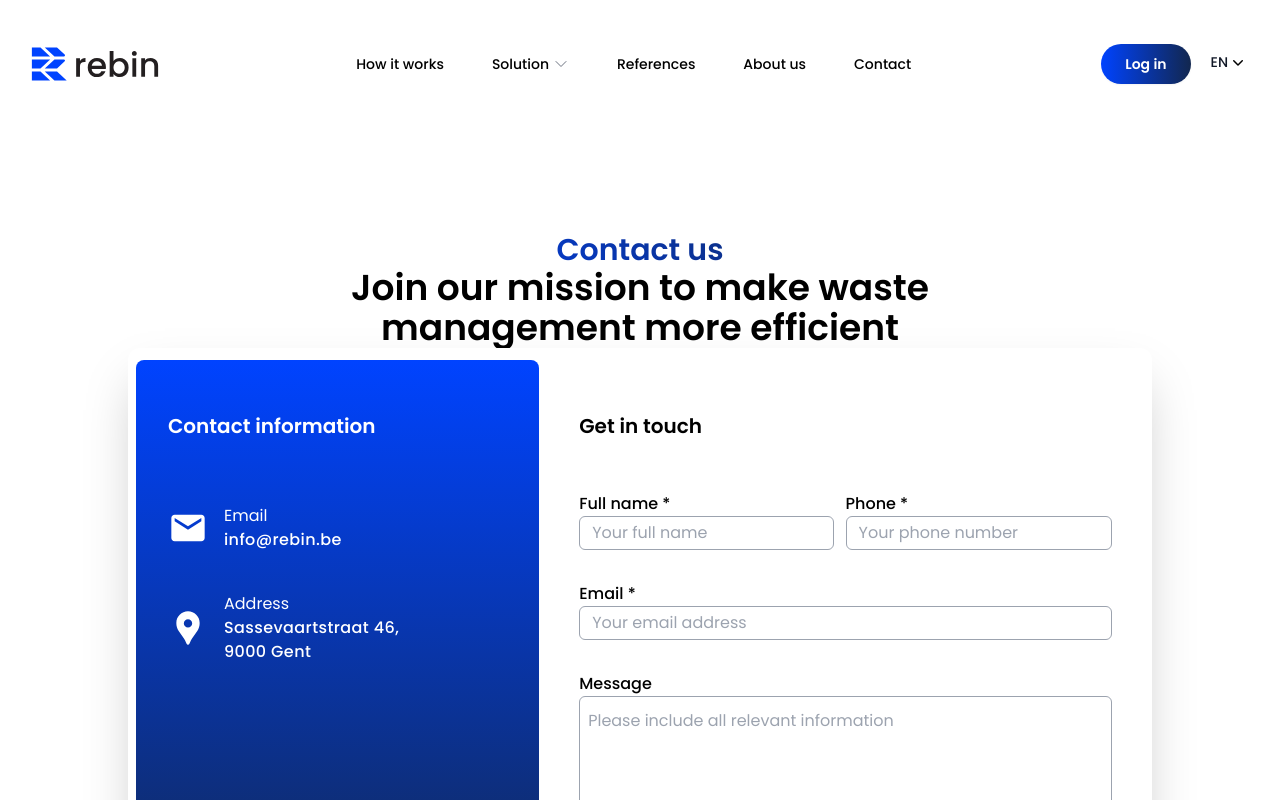
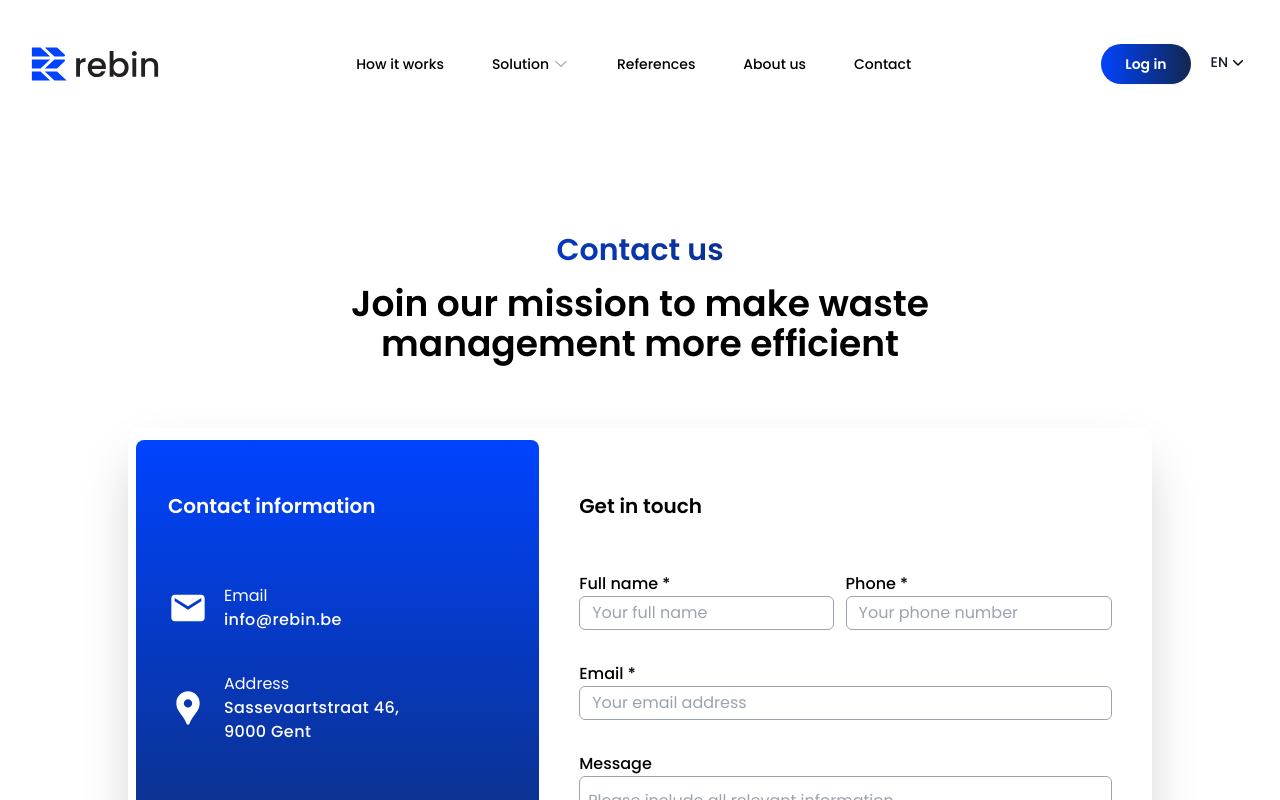
Before and after one commit to Rebin-Inc/rebin-website, a React (Create React App) app: page /contact in a window 1280 px wide. Shown: the top 800 px of the page. Built offline with nearby package versions, Linux system fonts and the light colour scheme.

Commit message:
fix spacing between titles

```diff
--- a/src/pages/contact/Contact.js
+++ b/src/pages/contact/Contact.js
@@ -3,8 +3,8 @@ import ContactForm from "./Components/ContactForm";
 
 const Contact = () => {
   return (
-    <main className="">
-      <div className="grid place-content-center">
+    <main className="space-y-16">
+      <div className="grid place-content-center gap-4">
         <h1 className="text-center text-gradient-horizontal font-bold text-3xl">
           Contact us
         </h1>
```
